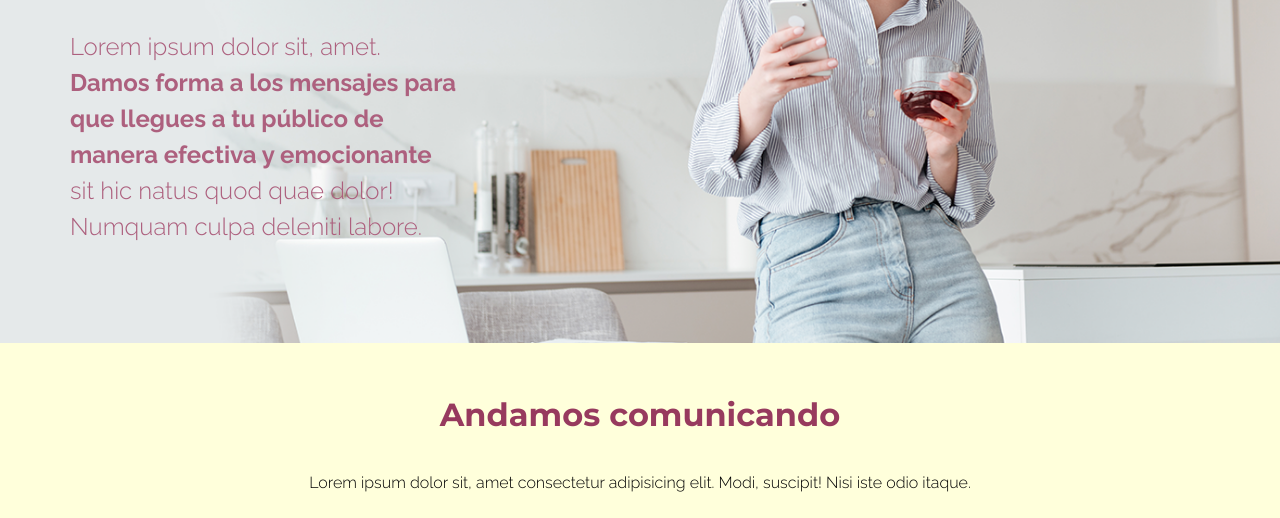
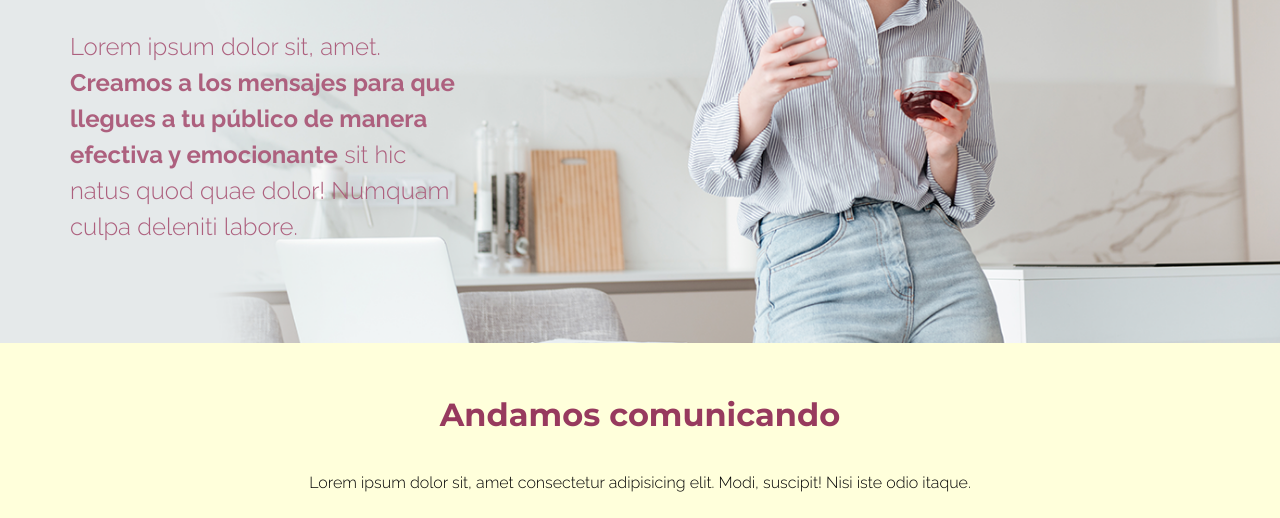
Before and after one commit to manuelaacuna/acuna-andandocomunicacion, a plain HTML site: page index.html in a window 1280 px wide. Shown: the part 309-827 px from the top of the page. Drawn offline with nearby package versions, Linux system fonts and the light colour scheme.

Commit message:
cambios desde github
cambié damos forma por creamos

```diff
--- a/index.html
+++ b/index.html
@@ -53,7 +53,7 @@
             <div class="tituloDePagina col-xs-12 col-md-8 col-lg-4">
                 <h1>Comunicación inteligente</h1>
                 <br>
-                <h3>Lorem ipsum dolor sit, amet. <strong>Damos forma a los mensajes para que llegues a tu público de manera efectiva y emocionante</strong> sit hic natus quod quae
+                <h3>Lorem ipsum dolor sit, amet. <strong>Creamos a los mensajes para que llegues a tu público de manera efectiva y emocionante</strong> sit hic natus quod quae
                     dolor! Numquam culpa deleniti labore.
                 </h3>
             </div>
```
